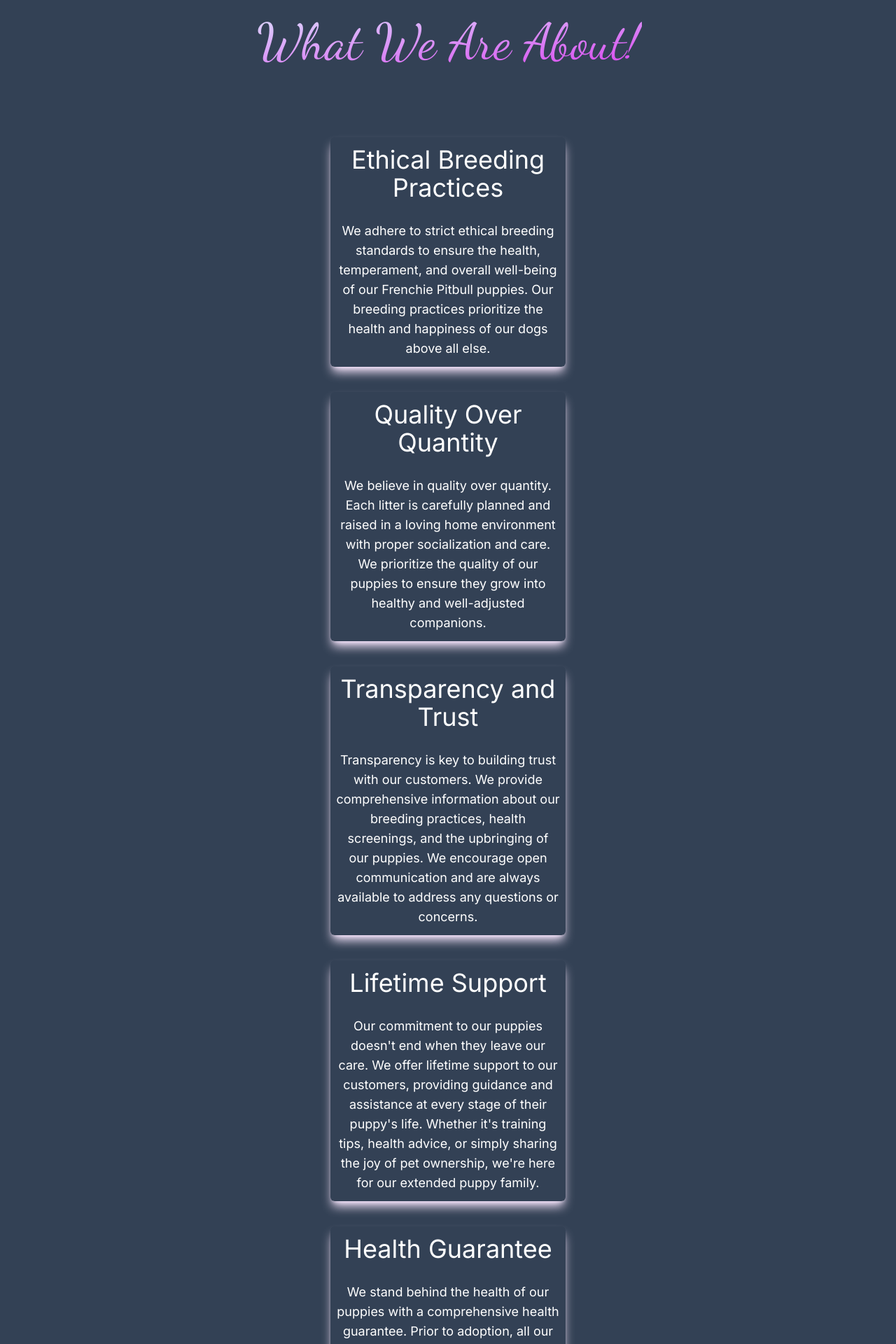
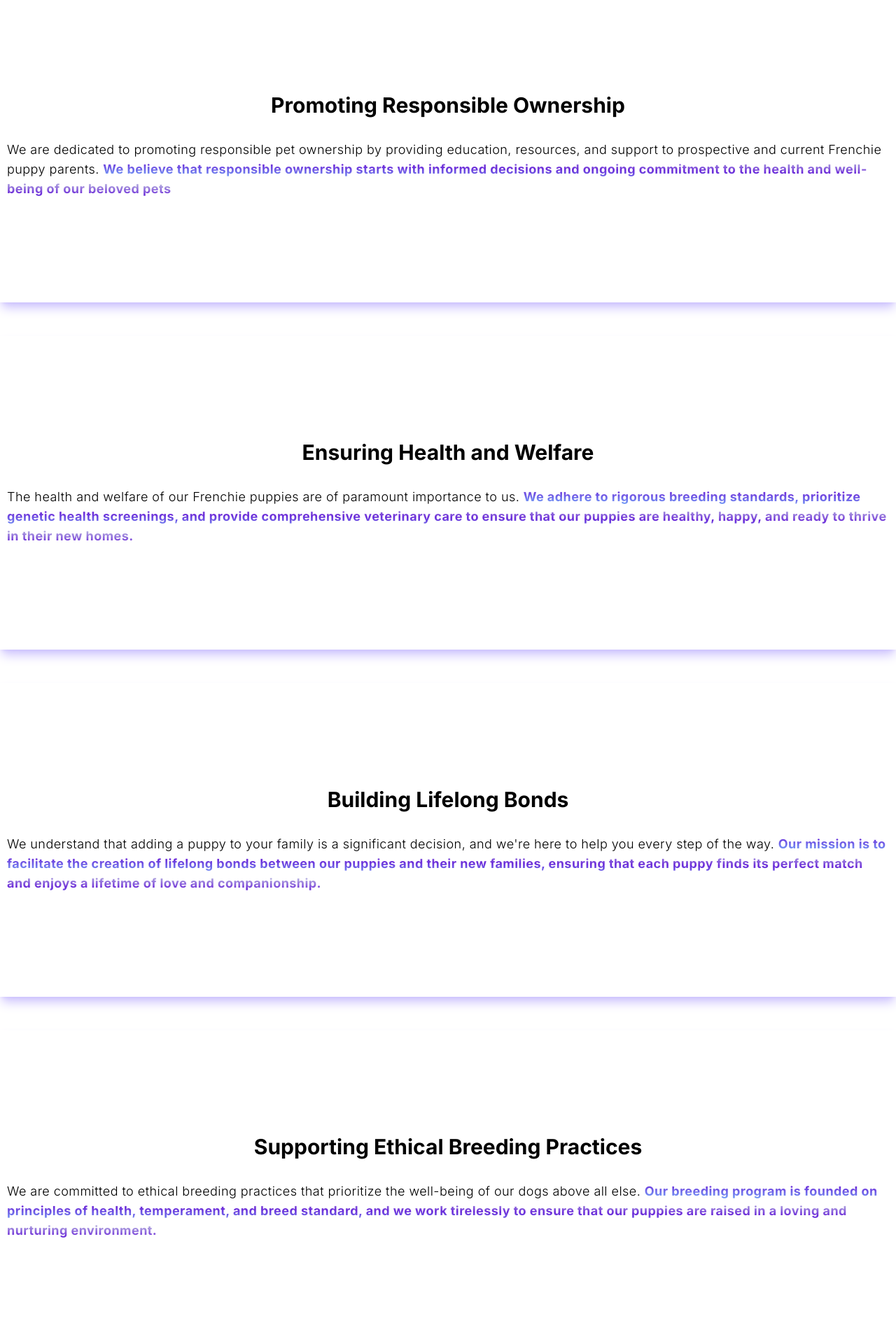
Before and after one commit to ajv55/swFLfrenchies, a Next.js app: page /About in a window 1280 px wide. Shown: the part 1320-3240 px from the top of the page at 70% size. Built offline with nearby package versions, Linux system fonts and the light colour scheme; a web font is replaced by a local one.

Commit message:
created the our missions page

```diff
--- a/app/About/page.tsx
+++ b/app/About/page.tsx
@@ -1,5 +1,7 @@
+import AboutExtra from "../components/aboutComponents/aboutExtra"
 import AboutInfo from "../components/aboutComponents/aboutinfo"
 import AboutUsHeader from "../components/aboutComponents/aboutusheader"
+import Form from "../components/form"
 import { alex_brush, dancing_script } from "../font/font"
 
 export default function Page() {
@@ -10,9 +12,14 @@ export default function Page() {
         <div style={{
         backgroundImage: 'linear-gradient(rgba(0, 0, 0, 0.7), rgba(0, 0, 0, 0.7)), url("https://dogtime.com/wp-content/uploads/sites/12/2023/07/GettyImages-852586836-e1689866200823.jpg?w=1024")'
       }} className="w-full p-2  h-[33rem] flex flex-col justify-center items-center gap-14  bg-slate-200 bg-cover bg-center">
-          <p className="text-center text-white text-xl">At <span className={`${alex_brush.className}  text-4xl bg-gradient-to-br from-fuchsia-400 via-pink-400 to-purple-500 bg-clip-text text-transparent`}>SWFLFrenchies</span>, our mission is to connect loving families with healthy and happy Frenchie Pitbull puppies. We strive to provide a trusted platform where prospective puppy owners can find their perfect furry companion while ensuring the well-being and ethical treatment of our dogs.</p>
+          <p className=' text-white text-center text-lg'>At <span className={`${alex_brush.className} text-3xl  bg-gradient-to-bl from-purple-400 via-slate-400 to-fuchsia-400 bg-clip-text text-transparent`}>SWFLFrenchies</span>, our mission is far more than just selling Frenchie puppies; it&#39;s about fostering deep connections and enriching lives. We believe in the power of the human-animal bond and the joy that a furry companion can bring into your home. Our mission is multi-faceted, encompassing several key objectives:</p>
         </div>
+        <AboutExtra />
         <AboutInfo/>
+        <div className="w-full h-[26rem] p-2 mt-20 mb-20">
+          <p className="text-center text-2xl tracking-wide font-light">In essence, our mission is to be more than just a seller of Frenchie puppies; we strive to be a trusted partner and ally on your journey to pet parenthood, committed to enriching the lives of both you and your furry companion. Thank you for considering <span className={`${alex_brush.className} text-5xl  font-bold  bg-gradient-to-bl from-purple-400 to-fuchsia-400 bg-clip-text text-transparent`}>SWFLFrenchies</span> for your Frenchie puppy adoption journey.</p>
+        </div>
+        <Form/>
     </div>
   )
 }
--- /dev/null
+++ b/app/components/aboutComponents/aboutExtra.tsx
@@ -0,0 +1,38 @@
+import { alex_brush, dancing_script } from '@/app/font/font'
+import React, { Fragment } from 'react'
+
+export default function AboutExtra() {
+  return (
+    <div className='w-full h-content mt-10 flex flex-col  gap-12'>
+        <div className='w-full shadow-lg shadow-purple-300 flex flex-col justify-center items-center gap-8 h-[28rem] px-2.5 py-4'>
+            <h2 className='text-3xl tracking-light font-bold text-left'>Promoting Responsible Ownership</h2>
+            <p className='text-left tracking-wide text-lg font-light'>We are dedicated to promoting responsible pet ownership by providing education, resources, and support to prospective and current Frenchie puppy parents. <span className='bg-gradient-to-tr from-blue-400 via-purple-700 to-slate-300 bg-clip-text text-transparent text-lg font-bold'>We believe that responsible ownership starts with informed decisions and ongoing commitment to the health and well-being of our beloved pets</span></p>
+        </div>
+
+        <div className='w-full shadow-lg shadow-purple-300 flex flex-col justify-center items-center gap-8 h-[28rem]  px-2.5 py-4'>
+            <h2 className='text-3xl tracking-light font-bold text-left'>Ensuring Health and Welfare</h2>
+            <p className='text-left text-lg tracking-wide font-light'>The health and welfare of our Frenchie puppies are of paramount importance to us. <span className=' bg-gradient-to-tr from-blue-400 via-purple-700 to-slate-300 bg-clip-text text-transparent text-lg font-bold'>We adhere to rigorous breeding standards, prioritize genetic health screenings, and provide comprehensive veterinary care to ensure that our puppies are healthy, happy, and ready to thrive in their new homes.</span></p>
+        </div>
+
+        <div className='w-full shadow-lg shadow-purple-300 flex flex-col justify-center items-center gap-8 h-[28rem]  px-2.5 py-4'>
+            <h2 className='text-3xl tracking-light font-bold text-left'>Building Lifelong Bonds</h2>
+            <p className='text-left text-lg tracking-wide font-light'>We understand that adding a puppy to your family is a significant decision, and we&#39;re here to help you every step of the way. <span className=' bg-gradient-to-tr from-blue-400 via-purple-700 to-slate-300 bg-clip-text text-transparent text-lg font-bold'>Our mission is to facilitate the creation of lifelong bonds between our puppies and their new families, ensuring that each puppy finds its perfect match and enjoys a lifetime of love and companionship.</span></p>
+        </div>
+
+        <div className='w-full shadow-lg shadow-purple-300 flex flex-col justify-center items-center gap-8 h-[28rem]  px-2.5 py-4'>
+            <h2 className='text-3xl tracking-light font-bold text-left'>Supporting Ethical Breeding Practices</h2>
+            <p className='text-left text-lg tracking-wide font-light'>We are committed to ethical breeding practices that prioritize the well-being of our dogs above all else. <span className=' bg-gradient-to-tr from-blue-400 via-purple-700 to-slate-300 bg-clip-text text-transparent text-lg font-bold'>Our breeding program is founded on principles of health, temperament, and breed standard, and we work tirelessly to ensure that our puppies are raised in a loving and nurturing environment.</span></p>
+        </div>
+
+        <div className='w-full shadow-lg shadow-purple-300 flex flex-col justify-center items-center gap-8 h-[28rem]  px-2.5 py-4'>
+            <h2 className='text-3xl tracking-light font-bold text-left'>Spreading Joy and Happiness</h2>
+            <p className='text-left text-lg tracking-wide font-light'>At the heart of our mission is a simple desire to spread joy and happiness through the love of Frenchie puppies. <span className=' bg-gradient-to-tr from-blue-400 via-purple-800 to-slate-300 bg-clip-text text-transparent text-lg font-bold'>We believe that the unconditional love and companionship of a furry friend have the power to brighten even the darkest of days and bring immeasurable happiness into our lives.</span></p>
+        </div>
+
+        <div className='w-full shadow-lg shadow-purple-300 flex flex-col justify-center items-center gap-8 h-[28rem] mb-20 px-2.5 py-4'>
+            <h2 className='text-3xl tracking-light font-bold text-left'>Creating Lasting Memories</h2>
+            <p className='text-left text-lg tracking-wide font-light'>Bringing a Frenchie puppy into your home is not just about the present moment; it&#39;s about creating lasting memories that will be cherished for years to come. <span className=' bg-gradient-to-tr from-blue-400 via-purple-800 to-slate-300 bg-clip-text text-transparent text-lg font-bold'>Our mission is to help create unforgettable moments of laughter, love, and adventure between our puppies and their families, ensuring that each day is filled with tail wags and sloppy kisses.</span></p>
+        </div>
+    </div>
+  )
+}
--- a/app/components/aboutComponents/aboutinfo.tsx
+++ b/app/components/aboutComponents/aboutinfo.tsx
@@ -3,41 +3,47 @@ import style from '@/app/style.module.css';
 
 export default function AboutInfo() {
   return (
-    <div className='bg-slate-700 w-full flex flex-col justify-start items-center h-content relative gap-9'>
+    <div className='bg-slate-700 w-full flex flex-col justify-start items-center h-content relative gap-9 mt-12'>
+        <div className={style.shape}>
+            <svg data-name="Layer 1" xmlns="http://www.w3.org/2000/svg" viewBox="0 0 1200 120" preserveAspectRatio="none">
+                <path d="M321.39,56.44c58-10.79,114.16-30.13,172-41.86,82.39-16.72,168.19-17.73,250.45-.39C823.78,31,906.67,72,985.66,92.83c70.05,18.48,146.53,26.09,214.34,3V0H0V27.35A600.21,600.21,0,0,0,321.39,56.44Z" className={style.fill}></path>
+            </svg>
+        </div>
         <div className={style.custom}>
             <svg data-name="Layer 1" xmlns="http://www.w3.org/2000/svg" viewBox="0 0 1200 120" preserveAspectRatio="none">
                 <path d="M321.39,56.44c58-10.79,114.16-30.13,172-41.86,82.39-16.72,168.19-17.73,250.45-.39C823.78,31,906.67,72,985.66,92.83c70.05,18.48,146.53,26.09,214.34,3V0H0V27.35A600.21,600.21,0,0,0,321.39,56.44Z" className={style.f}></path>
             </svg>
         </div>
-        <h1 className={`${dancing_script.className} px-1 mt-20 mb-16 text-7xl text-center bg-gradient-to-br from-purple-200 to-fuchsia-500 bg-clip-text text-transparent`}>What We Are About!</h1>
+        <h1 className={`${dancing_script.className} px-1 mt-64 mb-16 text-7xl text-center bg-gradient-to-br from-purple-200 to-fuchsia-500 bg-clip-text text-transparent`}>What We Are About!</h1>
         <div className='w-[21rem] h-content rounded-md px-2 py-3  flex flex-col justify-center items-center gap-7 shadow-lg shadow-fuchsia-100 text-center'>
-            <h1 className='text-4xl text-white'>Ethical Breeding Practices</h1>
-            <p className='text-lg text-white'>We adhere to strict ethical breeding standards to ensure the health, temperament, and overall well-being of our Frenchie Pitbull puppies. Our breeding practices prioritize the health and happiness of our dogs above all else.</p>
+            <h1 className='text-4xl tracking-light font-light text-white'>Ethical Breeding Practices</h1>
+            <p className='text-lg tracking-wide font-extralight text-white'><span className=' bg-gradient-to-tr from-purple-400 via-blue-300 to-fuchsia-400 bg-clip-text text-transparent '>We adhere to strict ethical breeding standards to ensure the health, temperament, and overall well-being of our Frenchie Pitbull puppies.</span> Our breeding practices prioritize the health and happiness of our dogs above all else.</p>
         </div>
         <div className='w-[21rem] h-content rounded-md px-2 py-3  flex flex-col justify-center items-center gap-7 shadow-lg shadow-fuchsia-100 text-center '>
-            <h1 className='text-4xl text-white'>Quality Over Quantity</h1>
-            <p className='text-lg text-white'>We believe in quality over quantity. Each litter is carefully planned and raised in a loving home environment with proper socialization and care. We prioritize the quality of our puppies to ensure they grow into healthy and well-adjusted companions.</p>
+            <h1 className='text-4xl tracking-light font-light text-white'>Quality Over Quantity</h1>
+            <p className='text-lg tracking-wide font-extralight text-white'>We believe in quality over quantity. <span className=' bg-gradient-to-tr from-purple-400 via-blue-300 to-fuchsia-400 bg-clip-text text-transparent'>Each litter is carefully planned and raised in a loving home environment with proper socialization and care.</span> We prioritize the quality of our puppies to ensure they grow into healthy and well-adjusted companions.</p>
         </div>
 
         <div className='w-[21rem] h-content rounded-md px-2 py-3  flex flex-col justify-center items-center gap-7 shadow-lg shadow-fuchsia-100 text-center '>
-            <h1 className='text-4xl text-white'>Transparency and Trust</h1>
-            <p className='text-lg text-white'>Transparency is key to building trust with our customers. We provide comprehensive information about our breeding practices, health screenings, and the upbringing of our puppies. We encourage open communication and are always available to address any questions or concerns.</p>
+            <h1 className='text-4xl tracking-light font-light text-white'>Transparency and Trust</h1>
+            <p className='text-lg tracking-wide font-extralight text-white'>Transparency is key to building trust with our customers. We provide comprehensive information about our breeding practices, health screenings, and the upbringing of our puppies. <span className='bg-gradient-to-tr from-purple-400 via-blue-300 to-fuchsia-400 bg-clip-text text-transparent'>We encourage open communication and are always available to address any questions or concerns.</span></p>
         </div>
 
         <div className='w-[21rem] h-content rounded-md px-2 py-3  flex flex-col justify-center items-center gap-7 shadow-lg shadow-fuchsia-100 text-center '>
-            <h1 className='text-4xl text-white'>Lifetime Support</h1>
-            <p className='text-lg text-white'>Our commitment to our puppies doesn&#39;t end when they leave our care. We offer lifetime support to our customers, providing guidance and assistance at every stage of their puppy&#39;s life. Whether it&#39;s training tips, health advice, or simply sharing the joy of pet ownership, we&#39;re here for our extended puppy family.</p>
+            <h1 className='text-4xl tracking-light font-light text-white'>Lifetime Support</h1>
+            <p className='text-lg tracking-wide font-extralight text-white'>Our commitment to our puppies doesn&#39;t end when they leave our care. <span className='bg-gradient-to-tr from-purple-400 via-blue-300 to-fuchsia-500 bg-clip-text text-transparent'>We offer lifetime support to our customers, providing guidance and assistance at every stage of their puppy&#39;s life.</span>  Whether it&#39;s training tips, health advice, or simply sharing the joy of pet ownership, we&#39;re here for our extended puppy family.</p>
         </div>
 
         <div className='w-[21rem] h-content rounded-md px-2 py-3  flex flex-col justify-center items-center gap-7 shadow-lg shadow-fuchsia-100 text-center '>
-            <h1 className='text-4xl text-white'>Health Guarantee</h1>
-            <p className='text-lg text-white'>We stand behind the health of our puppies with a comprehensive health guarantee. Prior to adoption, all our puppies undergo thorough veterinary examinations and receive necessary vaccinations and deworming treatments.</p>
+            <h1 className='text-4xl tracking-light font-light text-white'>Health Guarantee</h1>
+            <p className='text-lg tracking-wide font-extralight text-white'>We stand behind the health of our puppies with a comprehensive health guarantee. <span className='bg-gradient-to-tr from-purple-400 via-blue-300 to-fuchsia-500 bg-clip-text text-transparent'>Prior to adoption, all our puppies undergo thorough veterinary examinations and receive necessary vaccinations and deworming treatments.</span></p>
         </div>
 
         <div className='w-[21rem] h-content rounded-md px-2 py-3  flex flex-col justify-center items-center gap-7 shadow-lg shadow-fuchsia-100 text-center mb-64'>
-            <h1 className='text-4xl text-white'>Community and Education</h1>
-            <p className='text-lg text-white'>We believe in fostering a community of responsible pet owners. Through educational resources, training guides, and community events, we aim to empower our customers with the knowledge and tools they need to provide the best possible care for their Frenchie Pitbulls.</p>
+            <h1 className='text-4xl tracking-light font-light text-white'>Community and Education</h1>
+            <p className='text-lg tracking-wide font-extralight text-white'>We believe in fostering a community of responsible pet owners. <span className='bg-gradient-to-tr from-purple-400 via-blue-300 to-fuchsia-500 bg-clip-text text-transparent'>Through educational resources, training guides, and community events, we aim to empower our customers with the knowledge and tools they need to provide the best possible care for their Frenchie Pitbulls.</span></p>
         </div>
+        <span className='bg-gradient-to-tr from-purple-400 via-blue-300 to-fuchsia-500 bg-clip-text text-transparent'></span>
 
     </div>
   )
--- a/app/components/aboutComponents/aboutusheader.tsx
+++ b/app/components/aboutComponents/aboutusheader.tsx
@@ -13,7 +13,6 @@ export default function AboutUsHeader
         </div>
       <h1 className='text-white text-xl'><span className={`${alex_brush.className} text-6xl bg-gradient-to-br from-purple-400 via-pink-300 to-fuchsia-500 text-transparent bg-clip-text`}>Our Mission:</span> <br /> Bringing Joy Through Frenchie Pitbull Puppies</h1>
 
-
     </div>
   )
 }
```
